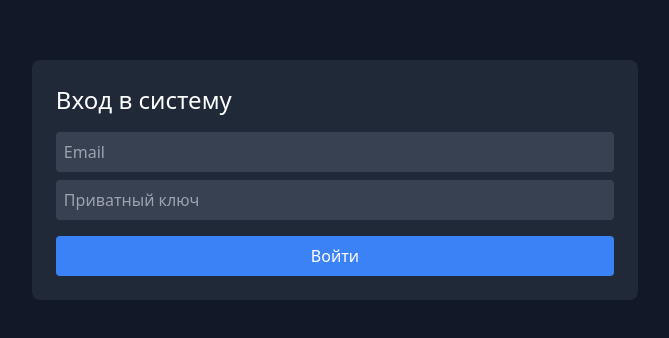
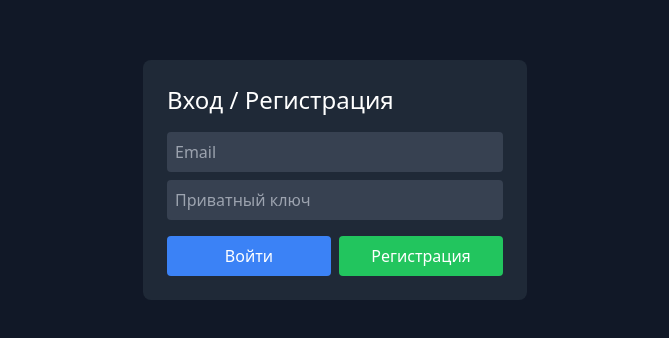
Before and after one commit to xlsrio887/investor-frontend, a React (Create React App) app: page / in a window 1280 px wide. Shown: the part 220-558 px from the top of the page, without its empty margins (305-974 px from the left). Built offline with nearby package versions, Linux system fonts and the light colour scheme.

Commit message:
Update App.js

```diff
--- a/src/App.js
+++ b/src/App.js
@@ -3,21 +3,29 @@ import axios from "axios";
 
 function App() {
   const [user, setUser] = useState(null);
-  const [isLoggedIn, setIsLoggedIn] = useState(false);
 
-  const handleLogin = (email, privateKey) => {
-    axios.post("https://investor-api.onrender.com/login", { email, privateKey })
+  useEffect(() => {
+    const token = localStorage.getItem("token");
+    if (token) {
+      axios.get("https://investor-api.onrender.com/me", { headers: { Authorization: `Bearer ${token}` } })
+        .then(response => setUser(response.data))
+        .catch(() => localStorage.removeItem("token"));
+    }
+  }, []);
+
+  const handleAuth = (endpoint, email, privateKey) => {
+    axios.post(`https://investor-api.onrender.com/${endpoint}`, { email, privateKey })
       .then(response => {
-        setUser(response.data);
-        setIsLoggedIn(true);
+        localStorage.setItem("token", response.data.token);
+        setUser(response.data.user);
       })
-      .catch(() => alert("Ошибка входа!"));
+      .catch(() => alert("Ошибка авторизации"));
   };
 
   return (
     <div>
-      {!isLoggedIn ? (
-        <Login onLogin={handleLogin} />
+      {!user ? (
+        <Auth onAuth={handleAuth} />
       ) : (
         <Dashboard user={user} />
       )}
@@ -25,14 +33,14 @@ function App() {
   );
 }
 
-function Login({ onLogin }) {
+function Auth({ onAuth }) {
   const [email, setEmail] = useState("");
   const [privateKey, setPrivateKey] = useState("");
 
   return (
     <div className="min-h-screen bg-gray-900 text-white flex flex-col items-center justify-center">
-      <div className="bg-gray-800 p-6 rounded-lg">
-        <h1 className="text-2xl mb-4">Вход в систему</h1>
+      <div className="bg-gray-800 p-6 rounded-lg w-96">
+        <h1 className="text-2xl mb-4">Вход / Регистрация</h1>
         <input
           type="email"
           placeholder="Email"
@@ -45,12 +53,20 @@ function Login({ onLogin }) {
           className="p-2 rounded bg-gray-700 text-white w-full mb-2"
           onChange={(e) => setPrivateKey(e.target.value)}
         />
-        <button
-          onClick={() => onLogin(email, privateKey)}
-          className="p-2 bg-blue-500 w-full rounded mt-2"
-        >
-          Войти
-        </button>
+        <div className="flex gap-2">
+          <button
+            onClick={() => onAuth("login", email, privateKey)}
+            className="p-2 bg-blue-500 w-1/2 rounded mt-2"
+          >
+            Войти
+          </button>
+          <button
+            onClick={() => onAuth("register", email, privateKey)}
+            className="p-2 bg-green-500 w-1/2 rounded mt-2"
+          >
+            Регистрация
+          </button>
+        </div>
       </div>
     </div>
   );
@@ -59,11 +75,17 @@ function Login({ onLogin }) {
 function Dashboard({ user }) {
   return (
     <div className="min-h-screen bg-gray-900 text-white flex flex-col items-center justify-center">
-      <div className="bg-gray-800 p-6 rounded-lg">
-        <h1 className="text-2xl mb-4">Dashboard</h1>
+      <div className="bg-gray-800 p-6 rounded-lg w-96">
+        <h1 className="text-2xl mb-4">Личный кабинет</h1>
         <p><strong>Баланс:</strong> {user.balance} SOL</p>
         <p><strong>TVL:</strong> {user.tvl} USDC</p>
         <p><strong>Доходность:</strong> {user.yield}%</p>
+        <h2 className="text-xl mt-4">Активные пулы:</h2>
+        <ul>
+          {user.pools.map((pool, index) => (
+            <li key={index} className="p-2 bg-gray-700 mt-1 rounded">{pool}</li>
+          ))}
+        </ul>
       </div>
     </div>
   );
```
